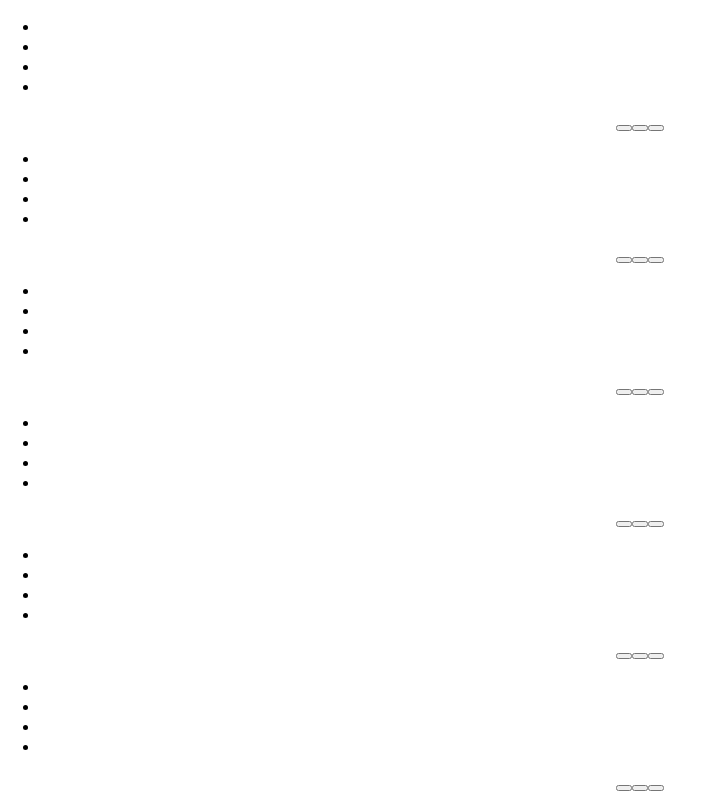
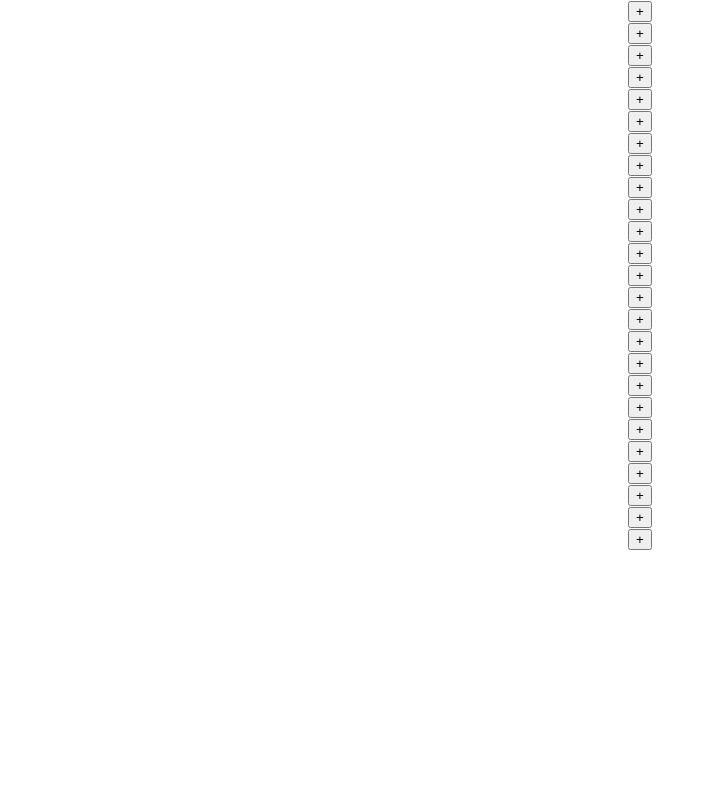
Before and after one commit to bytesizedpcs/stockx-frontend, a React (Create React App) app: page / in a window 1280 px wide. Shown: the top 800 px of the page, without its empty margins (0-704 px from the left). Built offline with nearby package versions, Linux system fonts and the light colour scheme.

Commit message:
Added in Card functionality
Added card form. Added handlers for submit button. Added different card
states.

Need to add in edit-form functionality where it inserts state into the
form inputs.

```diff
--- a/src/components/Shelf.js
+++ b/src/components/Shelf.js
@@ -4,8 +4,6 @@ export default class Shelf extends Component {
   constructor() {
     super();
   }
-
-
 
   render() {
     return (
@@ -20,103 +18,158 @@ export default class Shelf extends Component {
   }
 }
 
-
 class Card extends Component {
   constructor() {
     super();
 
+    // add, edit
     this.state = {
       id: '',
       brand: '',
       style: '',
       size: '',
       upcId: '',
+      mode: 'add',
     };
 
   }
 
   handleClick = (option, e) => {
 
-    this.setState({
-      id: this.props.id,
-    }, () => console.log(this.state.id))
+    if (this.state.id === '') {
+      this.setState({
+        id: this.props.id,
+      }, () => console.log(this.state.id))
+    }
 
     if (option === 'add') {
+      this.setState({
+        mode: 'edit',
+      }, () => console.log(this.state.mode));
     }
-    if (option === 'edit') {
-      console.log('Hello from edit!');
+
+    if (option === 'confirm-edit') {
+      this.setState({
+        mode: 'view',
+      });
     }
+
+    if (option === 'cancel-edit') {
+      this.setState({
+        mode: 'view',
+      });
+    }
+
     if (option === 'clear') {
-      console.log('Hello from clear!');
+      this.setState({
+        brand: '',
+        style: '',
+        size: '',
+        upcId: '',
+        mode: 'add',
+      });
     }
   }
 
+  handleSubmit = (e) => {
+    e.preventDefault();
+
+    console.log('target', e.target.brand.value);
+
+    this.setState({
+      brand: e.target.brand.value,
+      style: e.target.style.value,
+      size: e.target.size.value,
+      upcId: e.target.upcId.value,
+      mode: 'view',
+    }, () => console.log('state set by submit'));
+  }
+
+  // edit button might need to be a form confirm button
   render() {
-  const { brand, style, size, upcId } = this.state;
+  const { brand, style, size, upcId, mode } = this.state;
+
     return (
       <div className="card">
-        <ul>
-          <li>{brand}</li>
-          <li>{style}</li>
-          <li>{size}</li>
-          <li>{upcId}</li>
-        </ul>
-        <button
-          id="button-add"
-          onClick={(e) => this.handleClick('add', e)}
-        ></button>
-        <button
-          id="button-edit"
-          onClick={(e) => this.handleClick('edit', e)}
-        ></button>
-        <button
-          id="button-clear"
-          onClick={(e) => this.handleClick('clear', e)}
-        ></button>
+        {
+          mode === 'edit' ? (
+            <>
+              <ShoeForm
+                submitForm={(e) => this.handleSubmit(e)}
+                handleCancel={(e) => this.handleClick('cancel-edit', e)}
+                brand={brand}
+                style={style}
+                size={size}
+                upcId={upcId}
+              ></ShoeForm>
+            </>
+          ) : mode === 'view' ? (
+            <>
+              <StateList
+                brand={brand}
+                style={style}
+                size={size}
+                upcId={upcId}
+              ></StateList>
+              <button
+                id="button-cancel"
+                onClick={(e) => this.handleClick('add', e)}
+              >edit</button>
+              <button
+                id="button-cancel"
+                onClick={(e) => this.handleClick('clear', e)}
+              >remove</button>
+            </>
+          ) : (
+            <button
+              id="button-add"
+              onClick={(e) => this.handleClick('add', e)}
+            >+</button>
+          )
+        }
       </div>
     );
   }
 }
 
-class OptionsMenu extends Component {
-  constructor() {
-    super();
-  }
-
-  render() {
-    return (
-      <div id="options-menu" className="menu">
-      </div>
-    );
-  }
+// make form show parent state
+function ShoeForm(props) {
+  const { submitForm, handleCancel, brand, style, size, upcId } = props;
+  return (
+    <form id="shoe-form" onSubmit={submitForm}>
+      <label>
+        Brand:
+        <input type="text" name="brand" />
+      </label>
+      <label>
+        Style:
+        <input type="text" name="style" />
+      </label>
+      <label>
+        Size:
+        <input type="text" name="size" />
+      </label>
+      <label>
+        UPC ID:
+        <input type="text" name="upcId" />
+      </label>
+      <input type="submit" name="submit" value="accept" />
+      <button
+        onClick={handleCancel}
+      >cancel</button>
+    </form>
+  );
 }
 
-// EditMenu will be used twice, in edit and add
-// it will just read in from state.
-// If nothing is there already it will "add"
-// if something is there it will "edit"
-class EditMenu extends Component {
-  constructor() {
-    super();
-  }
+function StateList(props) {
+  const { brand, style, size, upcId } = props;
 
-  render() {
-    return (
-      <div id="edit-menu" className="menu">
-      </div>
-    );
-  }
+  return (
+    <ul>
+      <li>{brand}</li>
+      <li>{style}</li>
+      <li>{size}</li>
+      <li>{upcId}</li>
+    </ul>
+  );
 }
-
-class RemoveMenu extends Component {
-  constructor() {
-    super();
-  }
-
-  render() {
-    return (
-      <div id="remove-menu" className="menu">
-      </div>
-    );
-  }
-}
```
